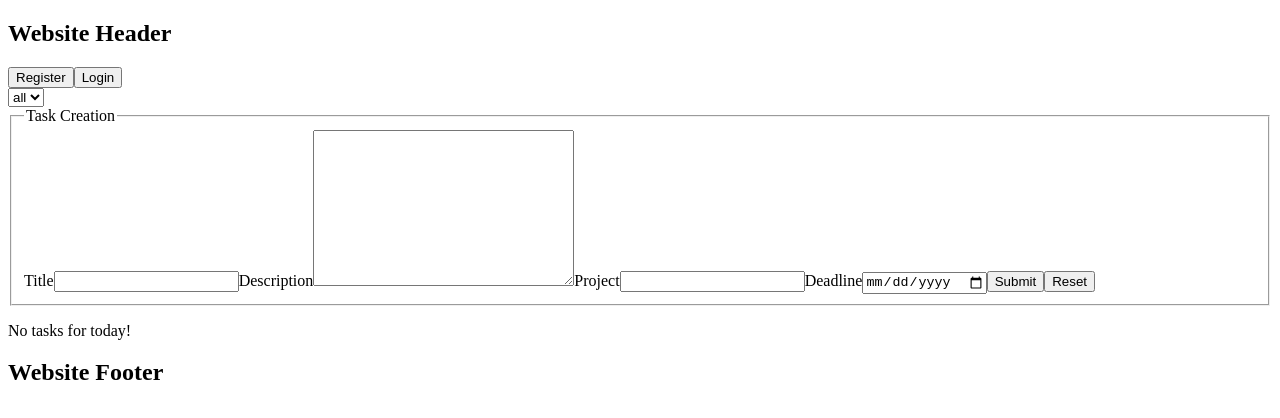
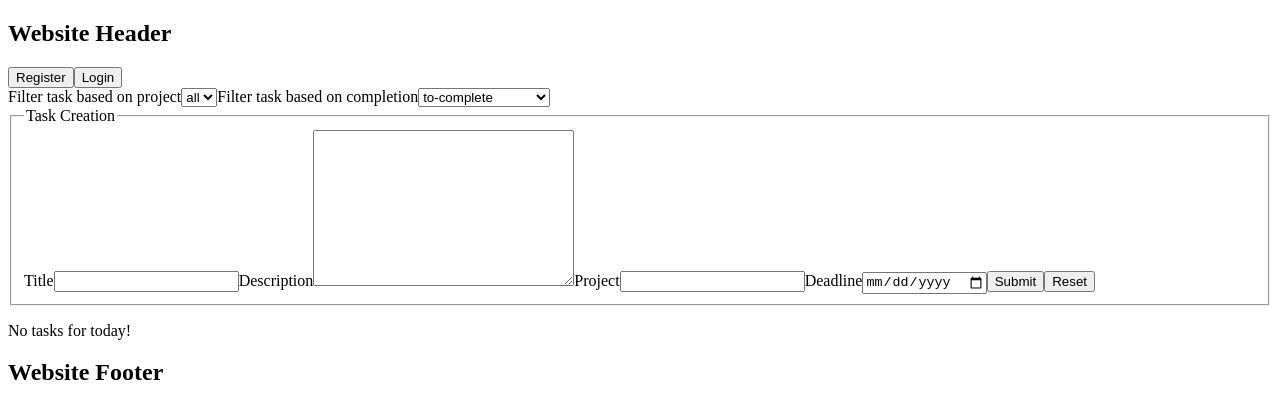
Before and after one commit to nathanEvrardDaCunha/quickTasks_front, a React (Vite) app: page /today in a window 1280 px wide. Shown: the top 418 px of the page. Built offline with nearby package versions, Linux system fonts and the light colour scheme.

Commit message:
feat(task): implement task filtered by completion status

```diff
--- a/src/features/today/Today.tsx
+++ b/src/features/today/Today.tsx
@@ -19,6 +19,7 @@ function Today() {
     } = useCreateTask(query);
 
     const [projectFilter, setProjectFilter] = useState<string>('all');
+    const [completedFilter, setCompletedFilter] = useState<string>('false');
 
     function displayAllProject(): JSX.Element | JSX.Element[] {
         if (query.data) {
@@ -47,8 +48,13 @@ function Today() {
     }
 
     // Add type for event
-    function handleOnSelectChange(event) {
+    function handleOnFilterProjectChange(event) {
         setProjectFilter(event.target.value);
+    }
+
+    // Add type for event
+    function handleOnFilterCompletedChange(event) {
+        setCompletedFilter(event.target.value);
     }
 
     return (
@@ -57,12 +63,27 @@ function Today() {
             <main>
                 <CreateTaskStatusMessage mutation={mutation} />
 
+                <label htmlFor="filter-project">
+                    Filter task based on project
+                </label>
                 <select
-                    name="project"
-                    id="project"
-                    onChange={handleOnSelectChange}
+                    name="filter-project"
+                    id="filter-project"
+                    onChange={handleOnFilterProjectChange}
                 >
                     {displayAllProject()}
+                </select>
+
+                <label htmlFor="filter-completed">
+                    Filter task based on completion
+                </label>
+                <select
+                    name="filter-completed"
+                    id="filter-completed"
+                    onChange={handleOnFilterCompletedChange}
+                >
+                    <option value="false">to-complete</option>
+                    <option value="true">already-completed</option>
                 </select>
 
                 <CreateTaskForm
@@ -73,7 +94,11 @@ function Today() {
                     createTaskData={createTaskData}
                 />
 
-                <FetchTaskStatusMessage query={query} project={projectFilter} />
+                <FetchTaskStatusMessage
+                    query={query}
+                    project={projectFilter}
+                    completed={completedFilter}
+                />
             </main>
             <Footer />
         </>
--- a/src/features/today/components/FetchTaskStatusMessage.tsx
+++ b/src/features/today/components/FetchTaskStatusMessage.tsx
@@ -6,20 +6,42 @@ import TaskLogic from '../TaskLogic';
 interface FetchTaskStatusMessageProps {
     query: UseQueryResult<FetchTaskSuccess, Error>;
     project: string;
+    completed: string;
 }
 
 export default function FetchTaskStatusMessage({
     query,
     project,
+    completed,
 }: FetchTaskStatusMessageProps) {
     function displayNonCompletedTask(
         tasks: FetchTask[],
-        project: string
+        project: string,
+        completed: string
     ): ReactElement {
         // For later completion filter
         // const newTasks: FetchTask[] = tasks.filter((task) => !task.completed);
 
         let newTasks: FetchTask[] = tasks;
+
+        console.log(project);
+        console.log(completed);
+
+        if (completed === 'true') {
+            newTasks = newTasks.filter((task) => {
+                if (task.completed === true) {
+                    return task;
+                }
+            });
+        }
+
+        if (completed === 'false') {
+            newTasks = newTasks.filter((task) => {
+                if (task.completed === false) {
+                    return task;
+                }
+            });
+        }
 
         if (project !== 'all') {
             newTasks = newTasks.filter((task) => {
@@ -50,8 +72,10 @@ export default function FetchTaskStatusMessage({
         );
     }
 
+    // When there s no task, the project filter is "" isntead of "all"
+
     if (query.isSuccess && query.data && query.data.data.length > 0) {
-        return displayNonCompletedTask(query.data.data, project);
+        return displayNonCompletedTask(query.data.data, project, completed);
     }
 
     if (!query.isLoading && !query.isError) {
```
